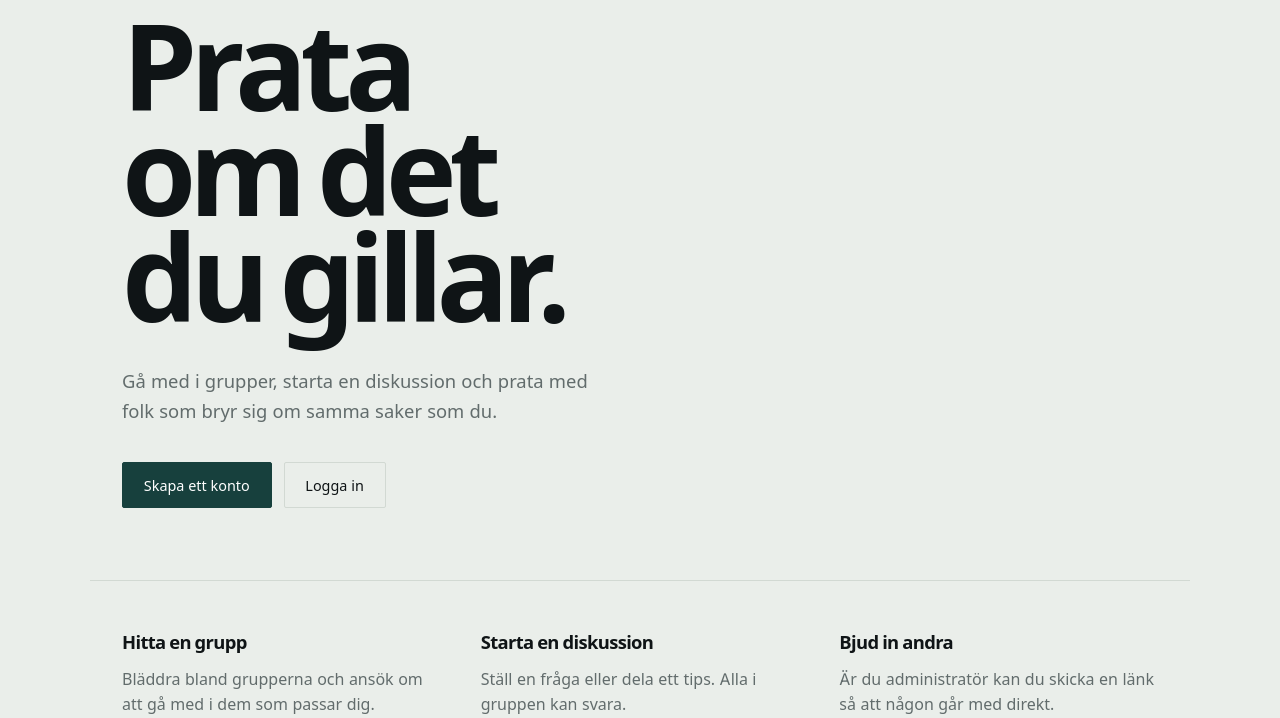
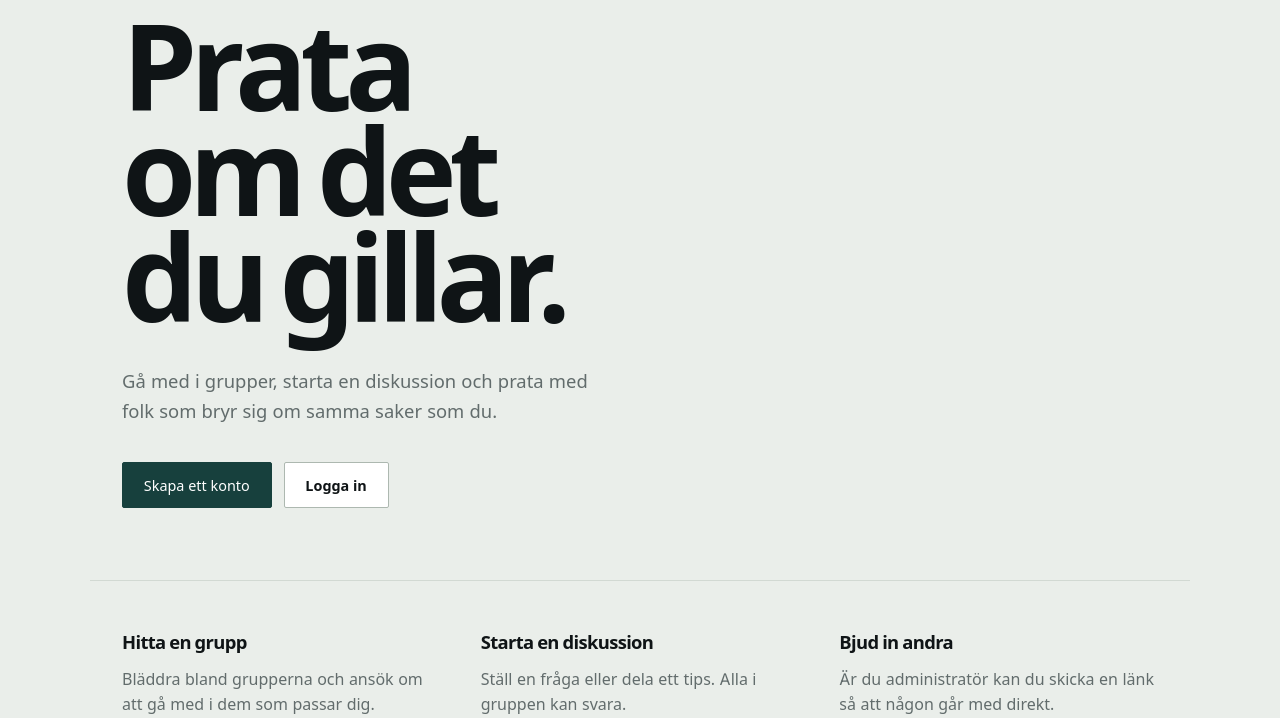
Before and after one commit to shakurmohamoud/soffkanten, a PHP site: page / in a window 1280 px wide. Shown: the part 253-971 px from the top of the page. Run offline with PHP 8.4, Linux system fonts and the light colour scheme.

Commit message:
make secondary buttons more visible

```diff
--- a/html/stil.css
+++ b/html/stil.css
@@ -381,12 +381,14 @@ button,
 }
 
 .sekundar {
-    background: transparent;
+    background: var(--yta);
     color: var(--text);
-    border-color: var(--linje);
+    border-color: #adb8b0;
+    font-weight: 600;
 }
 
 .sekundar:hover {
+    background: var(--yta);
     border-color: var(--text);
 }
 
```
